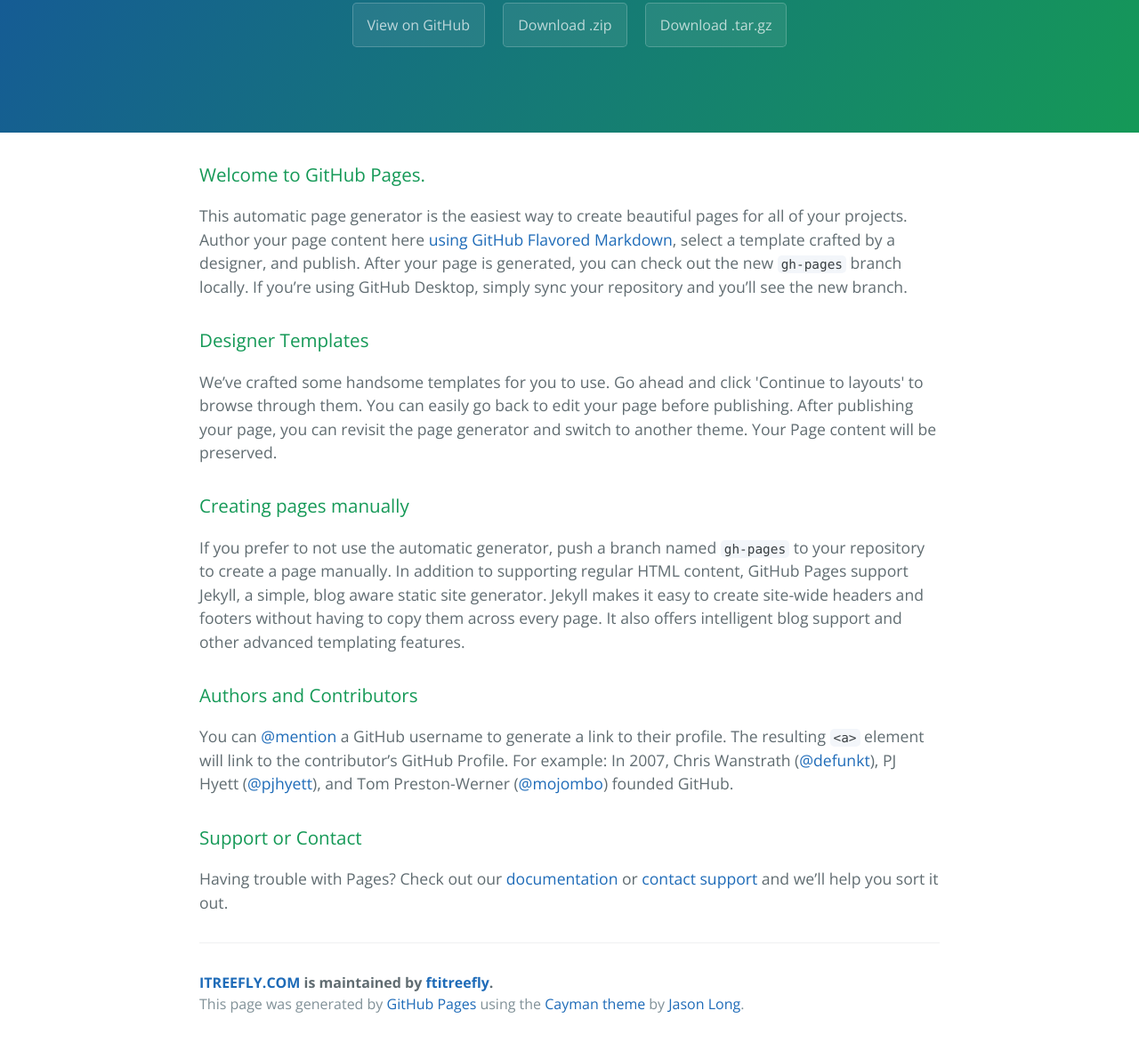
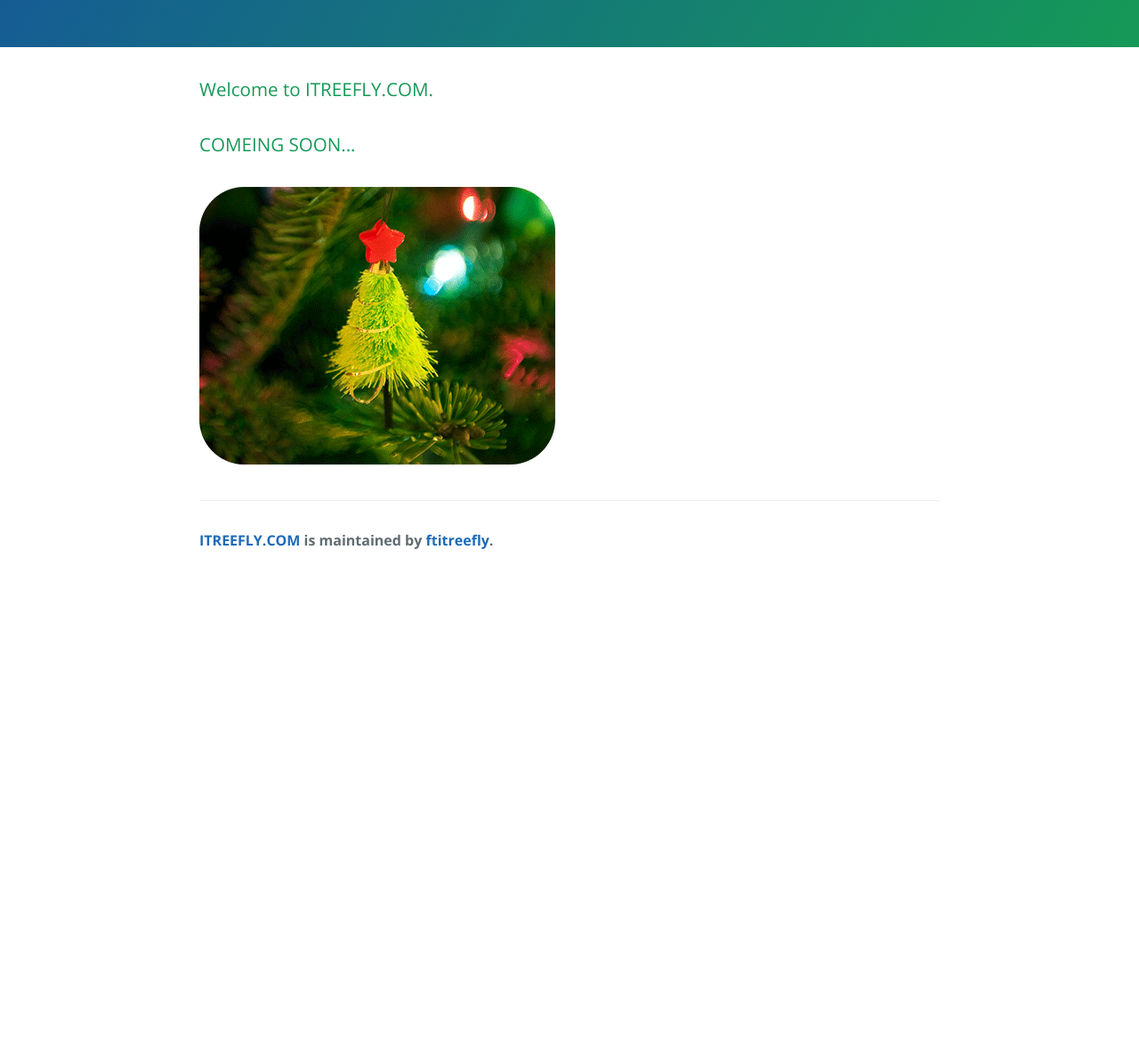
Before and after one commit to ftitreefly/WEBROOT_ITREEFLY, a plain HTML site: page index.html in a window 1280 px wide. Shown: the part 187-1359 px from the top of the page at 89% size. After the commit the page ends 838 px from the top, so only its background shows below. Drawn offline with nearby package versions, Linux system fonts and the light colour scheme.

Commit message:
first page

```diff
--- a/index.html
+++ b/index.html
@@ -12,42 +12,36 @@
 <body>
 <section class="page-header">
     <h1 class="project-name">ITREEFLY.COM</h1>
-      <h2 class="project-tagline"></h2>
-      <a href="https://github.com/ftitreefly/WEBROOT_ITREEFLY" class="btn">View on GitHub</a>
-      <a href="https://github.com/ftitreefly/WEBROOT_ITREEFLY/zipball/master" class="btn">Download .zip</a>
-      <a href="https://github.com/ftitreefly/WEBROOT_ITREEFLY/tarball/master" class="btn">Download .tar.gz</a>
+
 </section>
 
 <section class="main-content">
     <h3>
-<a id="welcome-to-github-pages" class="anchor" href="#welcome-to-github-pages" aria-hidden="true"><span class="octicon octicon-link"></span></a>Welcome to GitHub Pages.</h3>
+        <a id="welcome-to-github-pages" class="anchor" href="#welcome-to-github-pages" aria-hidden="true"><span
+                class="octicon octicon-link"></span></a>Welcome to ITREEFLY.COM.</h3>
 
-<p>This automatic page generator is the easiest way to create beautiful pages for all of your projects. Author your page content here <a href="https://guides.github.com/features/mastering-markdown/">using GitHub Flavored Markdown</a>, select a template crafted by a designer, and publish. After your page is generated, you can check out the new <code>gh-pages</code> branch locally. If you’re using GitHub Desktop, simply sync your repository and you’ll see the new branch.</p>
+    <h3>COMEING SOON...</h3>
 
-<h3>
-<a id="designer-templates" class="anchor" href="#designer-templates" aria-hidden="true"><span class="octicon octicon-link"></span></a>Designer Templates</h3>
+    <h3><div style="margin: 0 auto"><img src="IMAGE.png" width="400px" height="312px"/></div>
+    </h3>
 
-<p>We’ve crafted some handsome templates for you to use. Go ahead and click 'Continue to layouts' to browse through them. You can easily go back to edit your page before publishing. After publishing your page, you can revisit the page generator and switch to another theme. Your Page content will be preserved.</p>
+    <p></p>
 
-<h3>
-<a id="creating-pages-manually" class="anchor" href="#creating-pages-manually" aria-hidden="true"><span class="octicon octicon-link"></span></a>Creating pages manually</h3>
+    <p></p>
 
-<p>If you prefer to not use the automatic generator, push a branch named <code>gh-pages</code> to your repository to create a page manually. In addition to supporting regular HTML content, GitHub Pages support Jekyll, a simple, blog aware static site generator. Jekyll makes it easy to create site-wide headers and footers without having to copy them across every page. It also offers intelligent blog support and other advanced templating features.</p>
+    <p></p>
 
-<h3>
-<a id="authors-and-contributors" class="anchor" href="#authors-and-contributors" aria-hidden="true"><span class="octicon octicon-link"></span></a>Authors and Contributors</h3>
+    <p></p>
 
-<p>You can <a href="https://github.com/blog/821" class="user-mention">@mention</a> a GitHub username to generate a link to their profile. The resulting <code>&lt;a&gt;</code> element will link to the contributor’s GitHub Profile. For example: In 2007, Chris Wanstrath (<a href="https://github.com/defunkt" class="user-mention">@defunkt</a>), PJ Hyett (<a href="https://github.com/pjhyett" class="user-mention">@pjhyett</a>), and Tom Preston-Werner (<a href="https://github.com/mojombo" class="user-mention">@mojombo</a>) founded GitHub.</p>
+    <p></p>
 
-<h3>
-<a id="support-or-contact" class="anchor" href="#support-or-contact" aria-hidden="true"><span class="octicon octicon-link"></span></a>Support or Contact</h3>
-
-<p>Having trouble with Pages? Check out our <a href="https://help.github.com/pages">documentation</a> or <a href="https://github.com/contact">contact support</a> and we’ll help you sort it out.</p>
+    <p></p>
 
     <footer class="site-footer">
-        <span class="site-footer-owner"><a href="https://github.com/ftitreefly/WEBROOT_ITREEFLY">ITREEFLY.COM</a> is maintained by <a href="https://github.com/ftitreefly">ftitreefly</a>.</span>
+        <span class="site-footer-owner"><a href="https://github.com/ftitreefly/WEBROOT_ITREEFLY">ITREEFLY.COM</a> is maintained by <a
+                href="https://github.com/ftitreefly">ftitreefly</a>.</span>
 
-        <span class="site-footer-credits">This page was generated by <a href="https://pages.github.com">GitHub Pages</a> using the <a href="https://github.com/jasonlong/cayman-theme">Cayman theme</a> by <a href="https://twitter.com/jasonlong">Jason Long</a>.</span>
+
     </footer>
 
 </section>
```
Also changed, not shown: IMAGE.png (added). Lines whose indentation alone changed are shown as unchanged.
